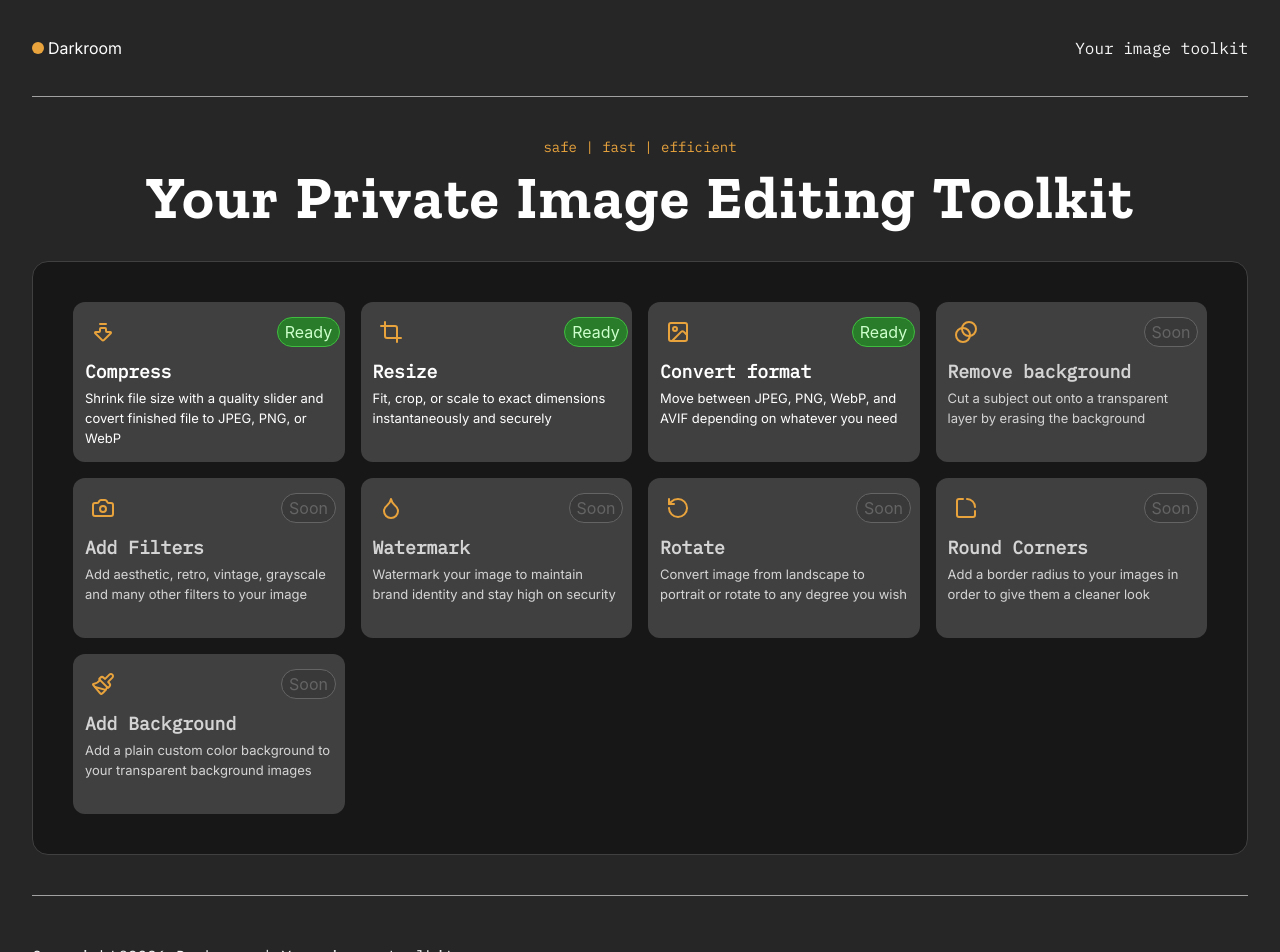
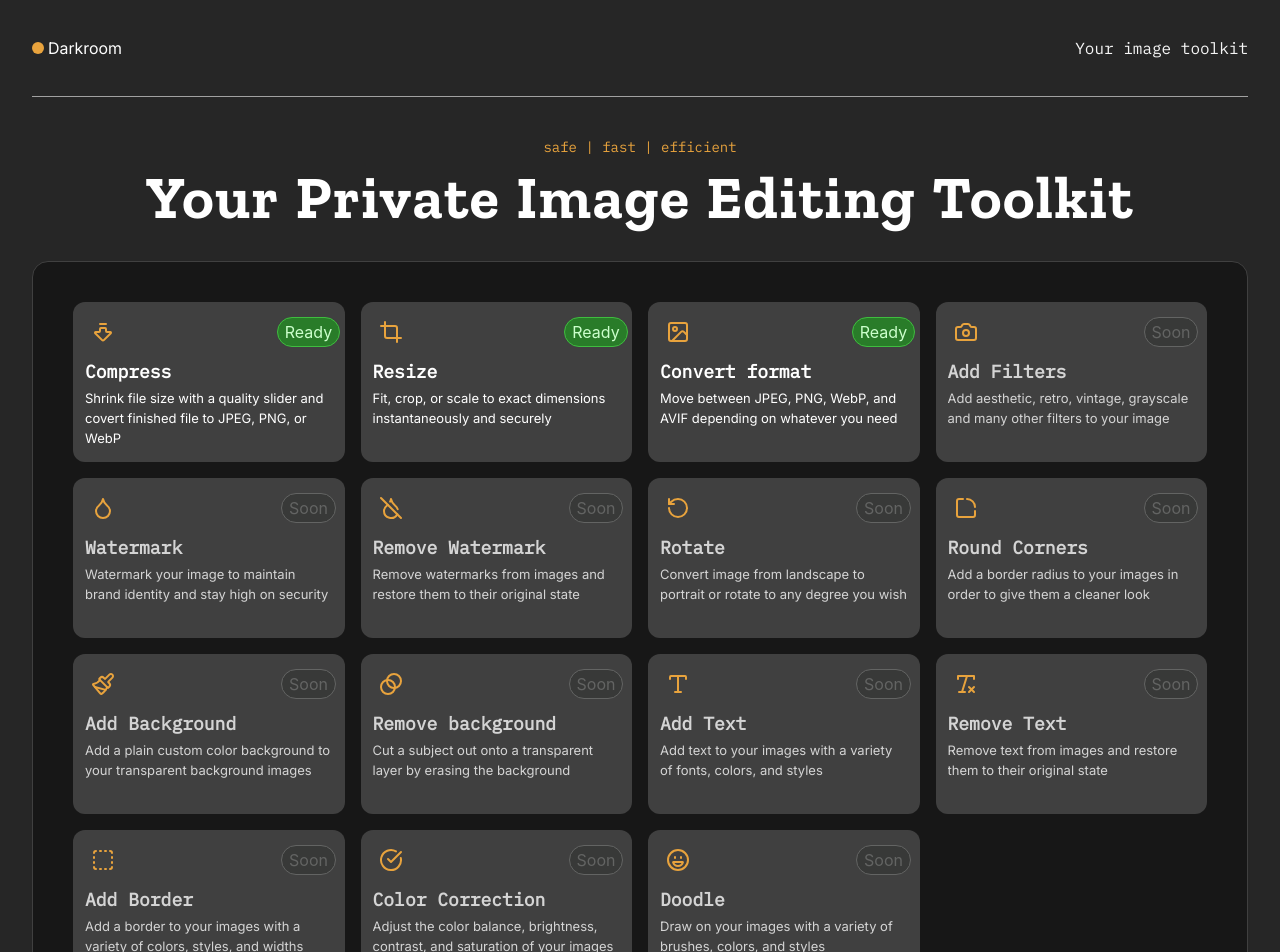
Before and after one commit to ibrahimhere47/Darkroom-v2, a React (Vite) app: page / in a window 1280 px wide. Shown: the top 952 px of the page. Built offline with nearby package versions, Linux system fonts and the light colour scheme.

Commit message:
Added many more Image toolkit ideas

```diff
--- a/src/tools/toolsRegistry.js
+++ b/src/tools/toolsRegistry.js
@@ -9,6 +9,12 @@
     RotateCcw,
     SquareRoundCorner,
     Paintbrush,
+    DropletOff,
+    Type,
+    RemoveFormatting,
+    SquareDashed,
+    CircleCheckBig,
+    Laugh,
 } from 'lucide-react'
 
 export const tools = [
@@ -34,13 +40,6 @@
         component: lazy(() => import('./convert/ConvertTool.jsx'))
     },
     {
-        id: 'remove-background',
-        name: 'Remove background',
-        tagline: 'Cut a subject out onto a transparent layer by erasing the background',
-        icon: Blend,
-        comingSoon: true,
-    },
-    {
         id: 'add-filter',
         name: 'Add Filters',
         tagline: 'Add aesthetic, retro, vintage, grayscale and many other filters to your image',
@@ -52,6 +51,13 @@
         name: 'Watermark',
         tagline: 'Watermark your image to maintain brand identity and stay high on security',
         icon: Droplet,
+        comingSoon: true,
+    },
+    {
+        id: 'remove-watermark',
+        name: 'Remove Watermark',
+        tagline: 'Remove watermarks from images and restore them to their original state',
+        icon: DropletOff,
         comingSoon: true,
     },
     {
@@ -74,6 +80,48 @@
         tagline: 'Add a plain custom color background to your transparent background images',
         icon: Paintbrush,
         comingSoon: true,
+    },
+    {
+        id: 'remove-background',
+        name: 'Remove background',
+        tagline: 'Cut a subject out onto a transparent layer by erasing the background',
+        icon: Blend,
+        comingSoon: true,
+    },
+    {
+        id: 'add-text',
+        name: 'Add Text',
+        tagline: 'Add text to your images with a variety of fonts, colors, and styles',
+        icon: Type,
+        comingSoon: true,
+    },
+    {
+        id: 'remove-text',
+        name: 'Remove Text',
+        tagline: 'Remove text from images and restore them to their original state',
+        icon: RemoveFormatting,
+        comingSoon: true,
+    },
+    {
+        id: 'add-border',
+        name: 'Add Border',
+        tagline: 'Add a border to your images with a variety of colors, styles, and widths',
+        icon: SquareDashed,
+        comingSoon: true,
+    },
+    {
+        id: 'color-correction',
+        name: 'Color Correction',
+        tagline: 'Adjust the color balance, brightness, contrast, and saturation of your images',
+        icon: CircleCheckBig,
+        comingSoon: true,
+    },
+    {
+        id: 'doodle',
+        name: 'Doodle',
+        tagline: 'Draw on your images with a variety of brushes, colors, and styles',
+        icon: Laugh,
+        comingSoon: true,
     }
 ]
 
```
